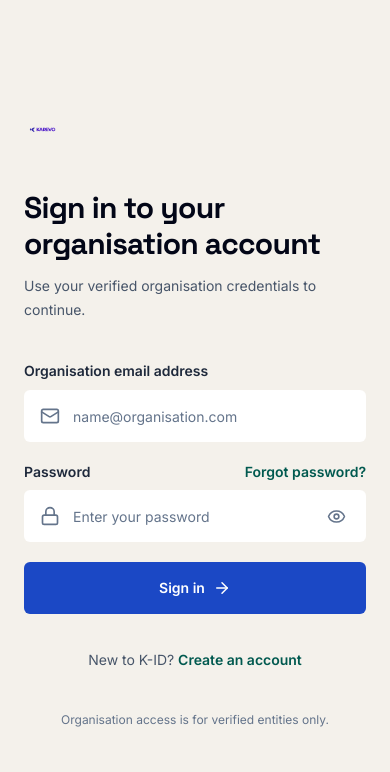
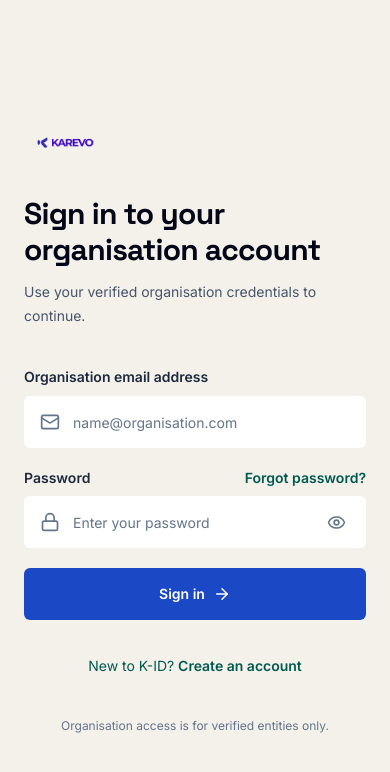
Before and after one commit to Karevo-technologies/karevo-users-webapp, a React (Vite) app: page /login in a window 390 px wide. Shown: the top 772 px of the page. Built offline with nearby package versions, Linux system fonts and the light colour scheme.

Commit message:
login page workded on, adjeust all colors to primary band secondary

```diff
--- a/src/pages/login/page.tsx
+++ b/src/pages/login/page.tsx
@@ -136,8 +136,8 @@ const LoginPage = () => {
         {/* Right section where the form is */}
         <section className="flex min-h-screen items-center justify-center px-6 py-12 sm:px-10 lg:px-16">
           <div className="w-full max-w-[385px]">
-            <div className="mb-10 lg:hidden">
-              <img src={logo} alt="K-ID" className="h-9 w-auto max-w-[132px] object-contain" />
+            <div className="mb-2 lg:hidden">
+              <img src={logo} alt="K-ID" className="h-20 w-auto max-w-[132px] object-contain" />
             </div>
 
             <header className="mb-9">
@@ -181,7 +181,8 @@ const LoginPage = () => {
                     onChange={(e) => setEmail(e.target.value)}
                     disabled={isLoading}
                     aria-invalid={Boolean(error)}
-                    className="h-[52px] rounded-2xl border-transparent bg-[#e5eeec] py-3 pl-12 pr-4 text-sm text-slate-900 placeholder:text-slate-500 focus-visible:border-[#00594f] focus-visible:bg-white focus-visible:ring-[#00594f]/20"
+                    // className="h-[52px] w-full rounded-full border border-[#e6f2ec] bg-white pl-11 pr-4 text-[15px] text-[#1b2520] outline-none transition-colors duration-300 placeholder:text-[#a8b0ab] focus:border-[#00594f]"
+                    className="h-[52px] rounded-full  border-transparent bg-[#e5eeec] py-3 pl-12 pr-4 text-sm text-slate-900 placeholder:text-slate-500 focus-visible:border-[#00594f] focus-visible:bg-white focus-visible:ring-[#00594f]/20"
                   />
                 </div>
               </div>
@@ -214,7 +215,7 @@ const LoginPage = () => {
                   <button
                     type="button"
                     onClick={() => setIsPasswordVisible((visible) => !visible)}
-                    className="absolute right-3 top-1/2 flex h-9 w-9 -translate-y-1/2 items-center justify-center rounded-lg text-slate-500 transition-colors hover:bg-[##00594f] hover:text-[#00594f] focus-visible:outline-none focus-visible:ring-2 focus-visible:ring-[#00594f]/30"
+                    className="absolute right-3 top-1/2 flex h-9 w-9 -translate-y-1/2 items-center justify-center rounded-lg text-slate-500 transition-colors hover:bg-[#00594f] hover:text-[#00594f] focus-visible:outline-none focus-visible:ring-2 focus-visible:ring-[#00594f]/30"
                     aria-label={isPasswordVisible ? "Hide password" : "Show password"}
                     disabled={isLoading}
                   >
@@ -233,7 +234,7 @@ const LoginPage = () => {
               </Button>
             </form>
 
-            <p className="mt-9 text-center text-sm text-slate-600">
+            <p className="mt-9 text-center text-sm text-[#00594f]">
               New to K-ID?{" "}
               <Link to="/register" className="font-semibold text-[#00594f] hover:underline">
                 Create an account
```
